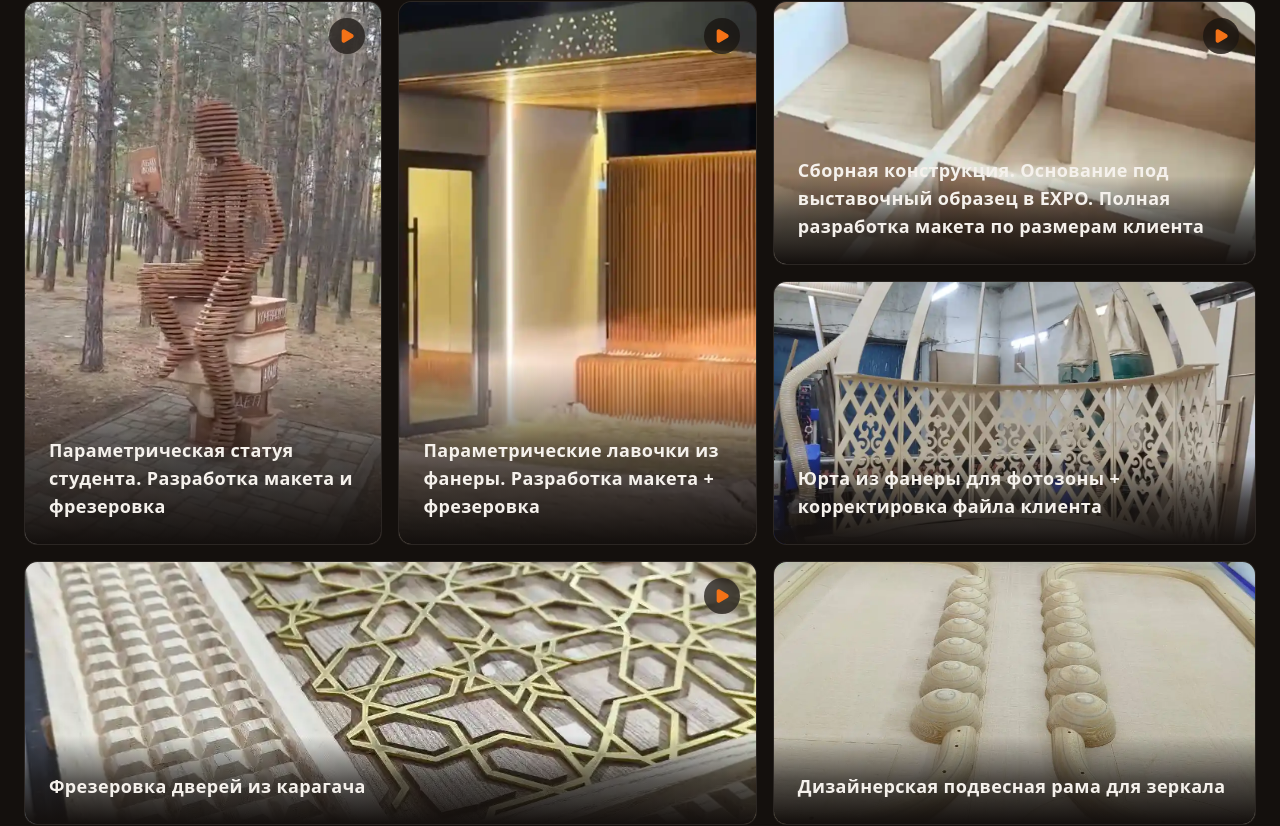
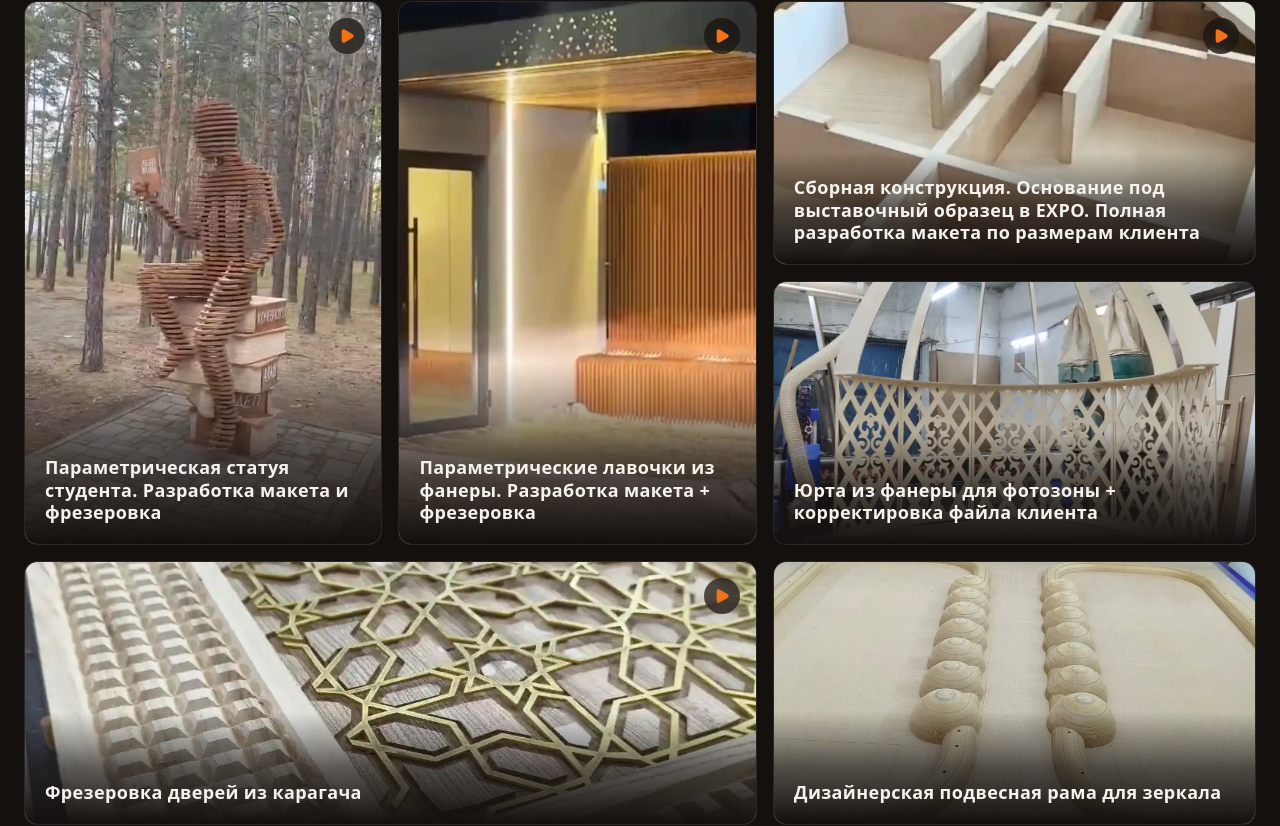
Before and after one commit to AeliusFateful/CNC2Plus-milling-services, a Next.js app: page / in a window 1280 px wide. Shown: the part 7018-7844 px from the top of the page. Built offline with nearby package versions, Linux system fonts and the light colour scheme.

Commit message:
Clamp portfolio card titles to three lines and tighten card padding

```diff
--- a/components/site/portfolio-card.tsx
+++ b/components/site/portfolio-card.tsx
@@ -42,9 +42,9 @@ export function PortfolioCard({ work, index, className, onOpen }: PortfolioCardP
           aria-hidden="true"
         />
       )}
-      <div className="absolute inset-x-0 bottom-0 h-1/3 bg-linear-to-t from-background via-background/65 to-transparent" />
-      <h3 className="pointer-events-none absolute inset-x-0 bottom-0 p-5 text-lg font-semibold tracking-[0.02em] text-foreground md:p-6">
-        {title}
+      <div className="absolute inset-x-0 bottom-0 h-1/3 min-h-28 bg-linear-to-t from-background via-background/65 to-transparent" />
+      <h3 className="pointer-events-none absolute inset-x-0 bottom-0 p-4 text-lg leading-tight font-semibold tracking-[0.02em] text-foreground md:p-5">
+        <span className="line-clamp-3">{title}</span>
       </h3>
       {work.video && (
         <span
```
